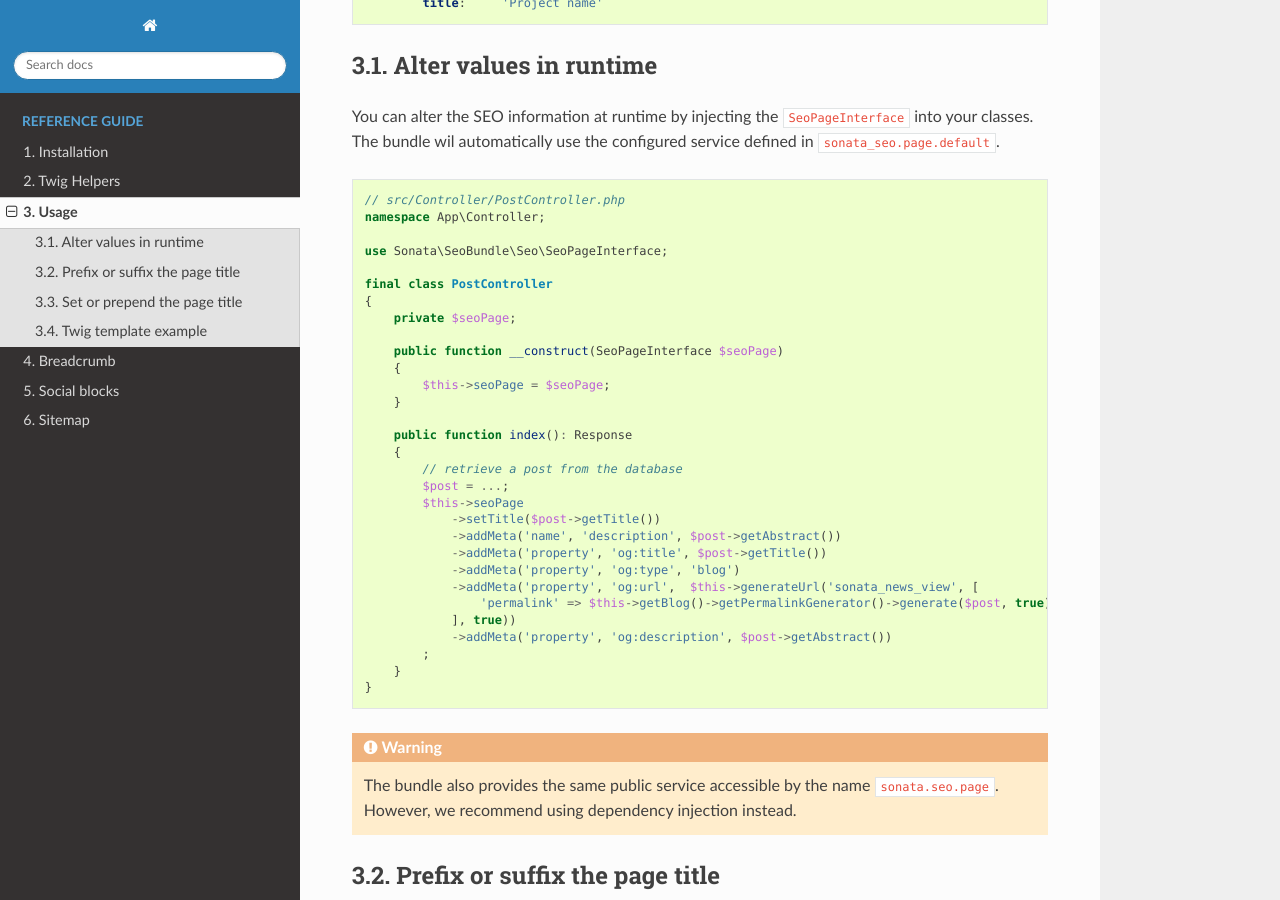
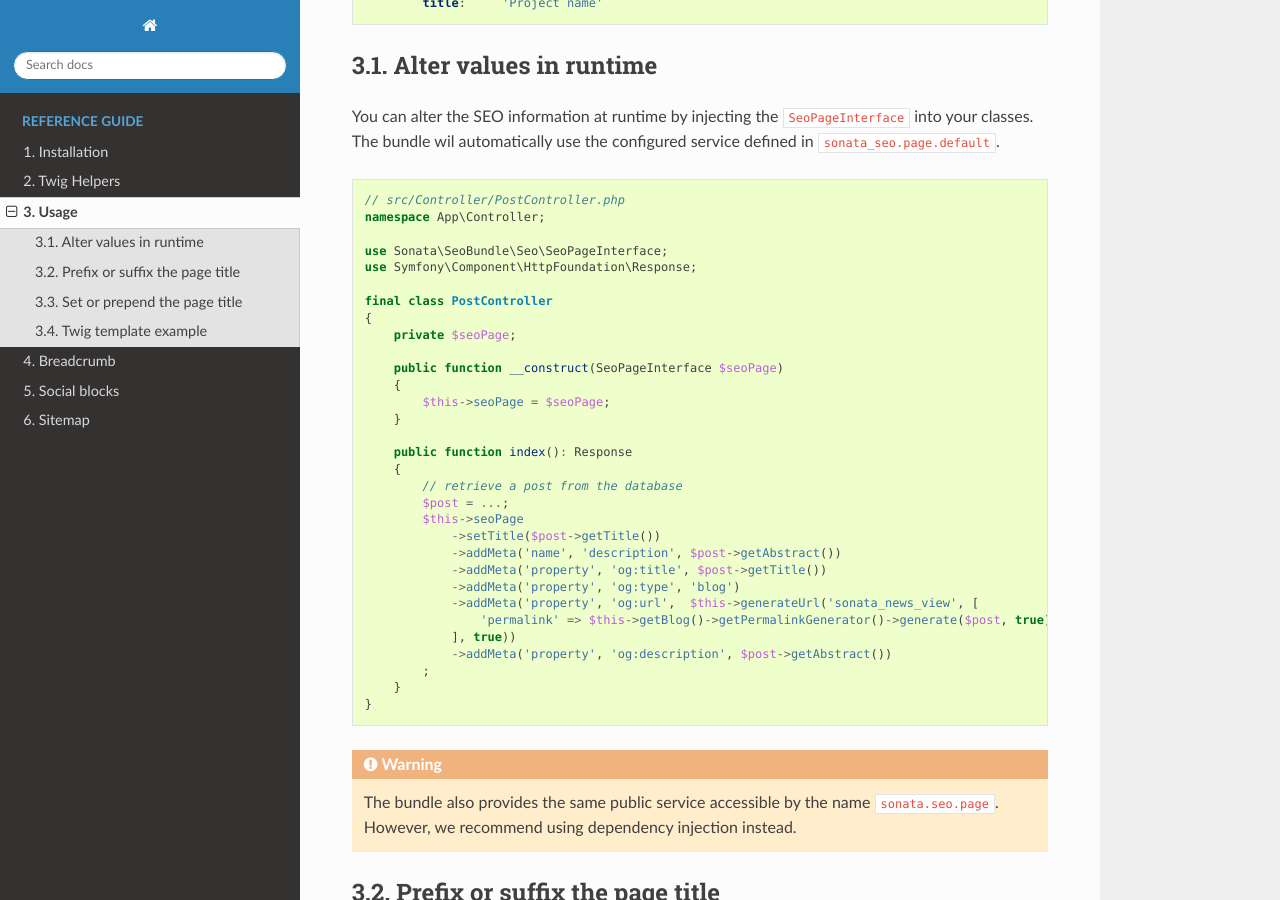
Before and after one commit to sonata-project/SonataSeoBundle, a Sphinx documentation site: the page built from docs/reference/usage.rst, in a window 1280 px wide and 900 px high, scrolled down 343 px. Built offline with Sphinx 7.4.7 and the Read the Docs theme 2.0.0, drawn with Linux system fonts in a browser that asks for light colours.

Commit message:
Update docs/reference/usage.rst
Co-Authored-By: leroy0211 <leroybaeyens@zeelandnet.nl>

```diff
--- a/docs/reference/usage.rst
+++ b/docs/reference/usage.rst
@@ -27,6 +27,7 @@ defined in ``sonata_seo.page.default``.
     namespace App\Controller;
 
     use Sonata\SeoBundle\Seo\SeoPageInterface;
+    use Symfony\Component\HttpFoundation\Response;
 
     final class PostController
     {
```
